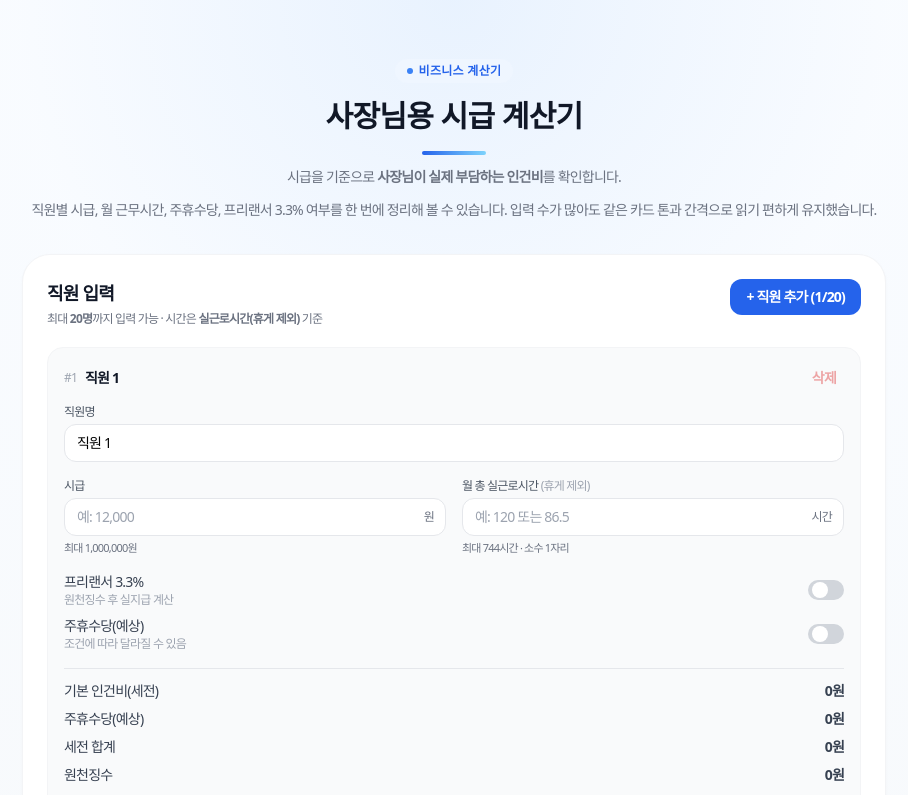
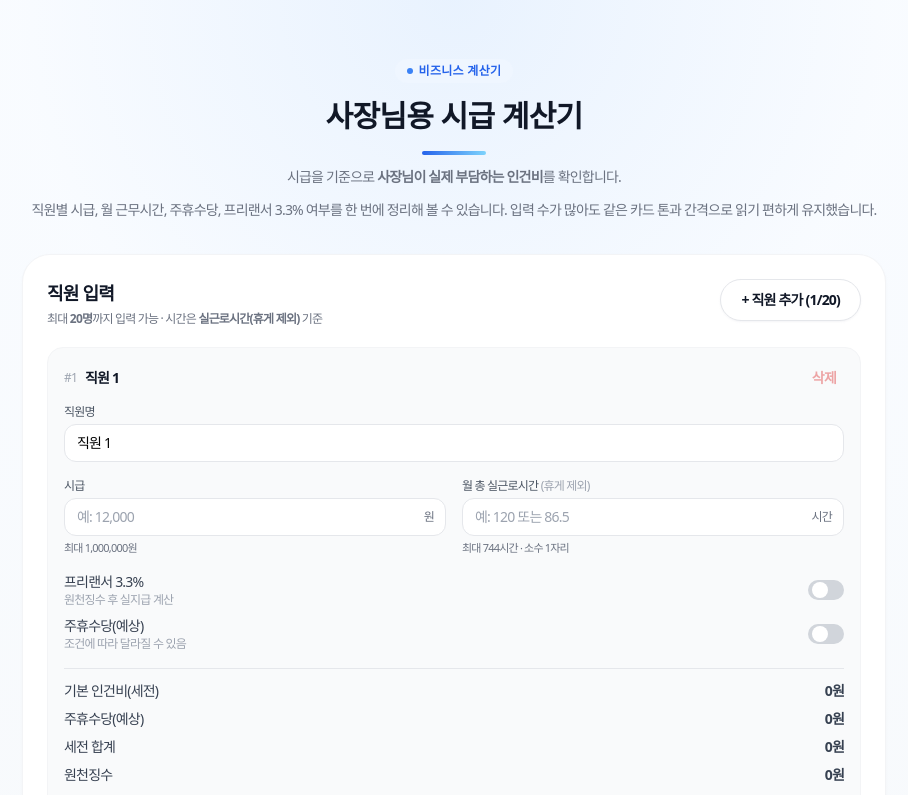
Before and after one commit to greentea2417/semogye-calculator, a Next.js app: page /hourly-multi in a window 1280 px wide. Shown: the top 795 px of the page, without its empty margins (186-1094 px from the left). Built offline with nearby package versions, Linux system fonts and the light colour scheme; a web font is replaced by a local one.

Commit message:
style: unify master template, add pdf/share actions, rename hourly-multi label

```diff
--- a/app/hourly-multi/HourlyMultiClient.tsx
+++ b/app/hourly-multi/HourlyMultiClient.tsx
@@ -401,8 +401,10 @@ export default function HourlyMultiClient() {
             type="button"
             onClick={addRow}
             disabled={!canAdd}
-            className={`rounded-xl px-4 py-2 text-sm font-semibold text-white ${
-              canAdd ? "bg-blue-600 hover:opacity-90" : "bg-gray-300 cursor-not-allowed"
+            className={`shrink-0 rounded-full border px-5 py-2.5 text-sm font-semibold shadow-sm transition ${
+              canAdd
+                ? "border-gray-200 bg-white text-gray-900 shadow-gray-200/40 hover:border-gray-300 hover:bg-gray-50"
+                : "cursor-not-allowed border-gray-100 bg-gray-50 text-gray-300 shadow-none"
             }`}
           >
             + 직원 추가 ({rows.length}/{MAX_ROWS})
```
